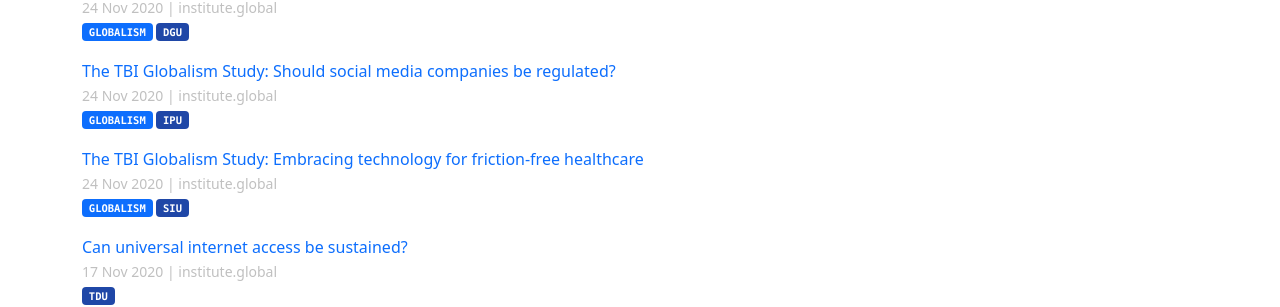
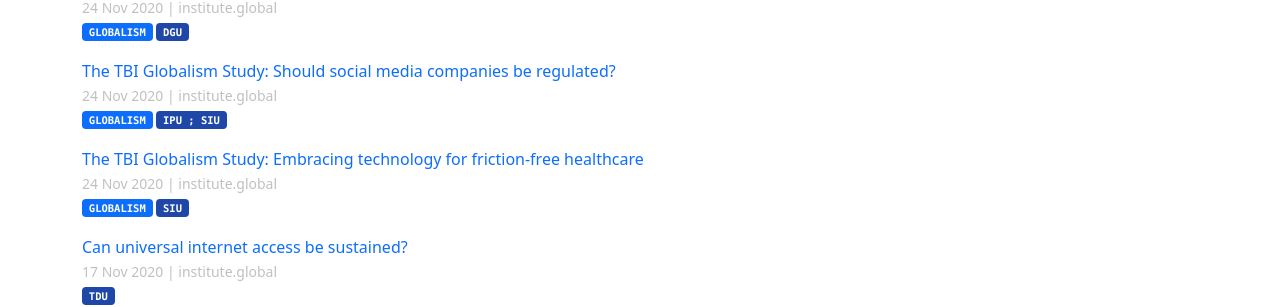
Before and after one commit to techpolicyio/techpolicyio.github.io, a Jekyll site: the page built from pages/home.md, in a window 1280 px wide and 900 px high, scrolled down 16346 px. Shown: the part 146-453 px from the top of the window. Built offline with Jekyll 4.4.1, drawn with Linux system fonts in a browser that asks for light colours.

Commit message:
Update links.yml

```diff
--- a/_data/links.yml
+++ b/_data/links.yml
@@ -519,7 +519,7 @@
 - title: "The TBI Globalism Study: Should social media companies be regulated?"
   date: 2020-11-24
   url: https://institute.global/policy/tbi-globalism-study-should-social-media-companies-be-regulated
-  unit: ipu
+  unit: ipu ; siu
   tags: globalism
 - title: "The TBI Globalism Study: Embracing technology for friction-free healthcare"
   date: 2020-11-24
```
